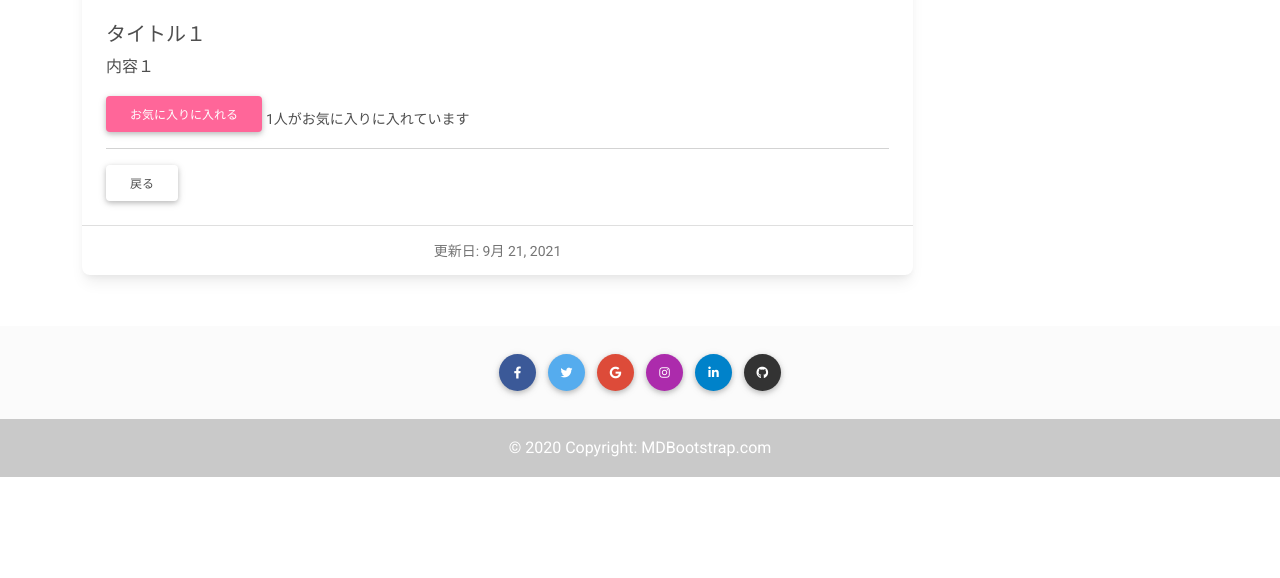
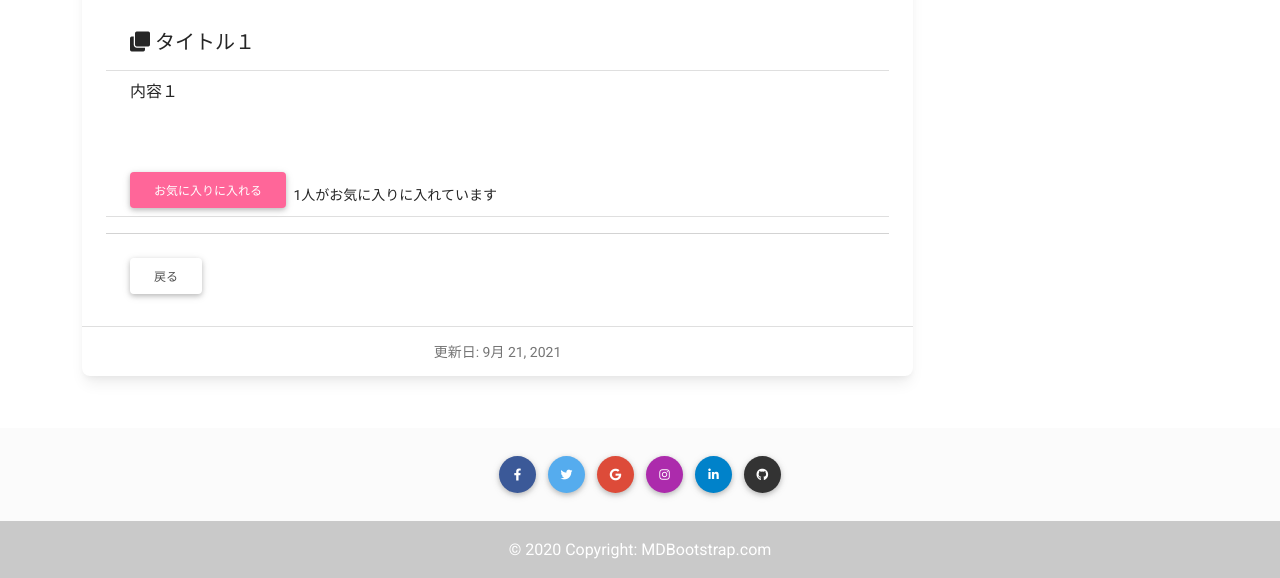
Before and after one commit to satoko123/django-first-app, a Django app: page /post_detail/1 in a window 1280 px wide. Shown: the part 735-1313 px from the top of the page. Before the commit the page ends 1212 px from the top, so only its background shows below. Run offline with Django 3.2, Linux system fonts and the light colour scheme; data comes from the database, SQL or seed files in the repository; both versions use the stored data as it was after the commit; some libraries are stand-ins or nearby versions.

Commit message:
デザインの修正

```diff
--- a/myapp/templates/myapp/post_detail.html
+++ b/myapp/templates/myapp/post_detail.html
@@ -21,18 +21,22 @@
         />
         {% endif %}
         <div class="card-body">
-          <h5 class="card-title">{{object.title}}</h5>
-          <p class="card-text">
+          <ul class="list-group list-group-flush">
+            <li class="list-group-item"><h5 class="card-title"><i class="fas fa-clone"></i>&nbsp;{{object.title}}</h5></li>
+            <li class="list-group-item"><p class="card-text">
               {{ object.content | safe | linebreaksbr | urlize }}
             </p>
+            <br><br>
             <a class="btn" href="{% url 'myapp:like_add' object.pk %}" style="background-color:#FF6699; color:white;">お気に入りに入れる</a>
-          <small> {% if object.like_count %}{{ object.like_count }}人がお気に入りに入れています{% endif %}</small>
+            <small>&nbsp;{% if object.like_count %}{{ object.like_count }}人がお気に入りに入れています{% endif %}</small></li>
             <hr>
-          <a href="javascript:void(0);" onclick="window.history.back();" class="btn btn-outline">戻る</a>
+            <li class="list-group-item"><a href="javascript:void(0);" onclick="window.history.back();" class="btn btn-outline">戻る</a>
               {% if object.author == request.user %}
               <a href="{% url 'myapp:post_update' object.pk %}" class="btn btn-primary">更新</a>
               <a href="{% url 'myapp:post_delete' object.pk %}" class="btn btn-danger">削除</a>
               {% endif %}
+            </li>
+          </ul>
         </div>
         <div class="card-footer text-center">
           <small class="text-muted">更新日: {{ object.created_at.date }}</small>
```
Also changed, not shown: db.sqlite3, media/images/shikun12665V7A4247_TP_V4_0yTB0bb.jpg (added). Lines whose indentation alone changed are shown as unchanged.
